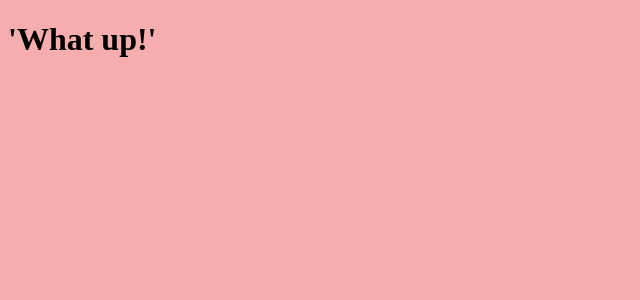
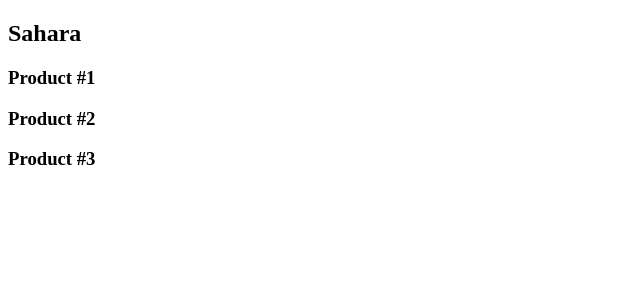
Before and after one commit to Stevejrmc/sahara-client, a React app: page / in a window 1280 px wide. Shown: the top 300 px of the page, without its empty margins (0-640 px from the left). Built offline with nearby package versions, Linux system fonts and the light colour scheme; data requests are answered from the project's data file; the HTML template or start-up script is replaced by a standard one.

Commit message:
Configure airbnb style rules in linter

```diff
--- /dev/null
+++ b/src/components/App.jsx
@@ -0,0 +1,45 @@
+import React, { Component } from 'react';
+import axios from 'axios';
+import '../style/main.less';
+
+const API_URL = 'http://localhost:3000/';
+
+class App extends Component {
+  constructor() {
+    super();
+    this.state = {
+      products: [],
+    };
+    this.getProducts = this.getProducts.bind(this);
+  }
+
+  componentDidMount() {
+    this.getProducts('products');
+  }
+
+  getProducts(path) {
+    axios.get(API_URL + path)
+      .then((response) => {
+        this.setState({
+          products: response.data,
+        });
+      })
+      .catch((err) => {
+        throw err;
+      });
+  }
+
+  render() {
+    const {
+      products,
+    } = this.state;
+    return (
+      <div className="main-container">
+        <h2>Sahara</h2>
+        { products.map((p) => <h3 key={p.name}>{p.name}</h3>)}
+      </div>
+    );
+  }
+}
+
+export default App;
--- a/src/index.js
+++ /dev/null
@@ -1,12 +0,0 @@
-import React, { Component } from 'react';
-import ReactDOM from 'react-dom';
-import "./style/main.less";
-
-class App extends Component {
-    render () {
-        return <h1>'What up!'</h1>;
-    }
-}
-
-const root = document.querySelector('#root');
-ReactDOM.render(<App />, root);
--- /dev/null
+++ b/src/index.jsx
@@ -0,0 +1,7 @@
+import React from 'react';
+import ReactDOM from 'react-dom';
+/* eslint-disable */
+import App from './components/App.jsx';
+
+const root = document.querySelector('#root');
+ReactDOM.render(<App />, root);
--- a/src/style/main.less
+++ b/src/style/main.less
@@ -1,5 +1,5 @@
 @import "header.less";
-@color: #f5adad;
+@color: #ffffff;
 body {
   background-color: @color;
 }
--- a/webpack.config.js
+++ b/webpack.config.js
@@ -1,6 +1,6 @@
 module.exports = {
   devtool: 'inline-source-map',
-  entry: './src/index.js',
+  entry: './src/index.jsx',
   output: {
     path: __dirname + '/dist',
     publicPath: '/',
```
Also changed, not shown: package.json (+8 -3 lines), 2 other files (tests, documents, lock files or other folders).
